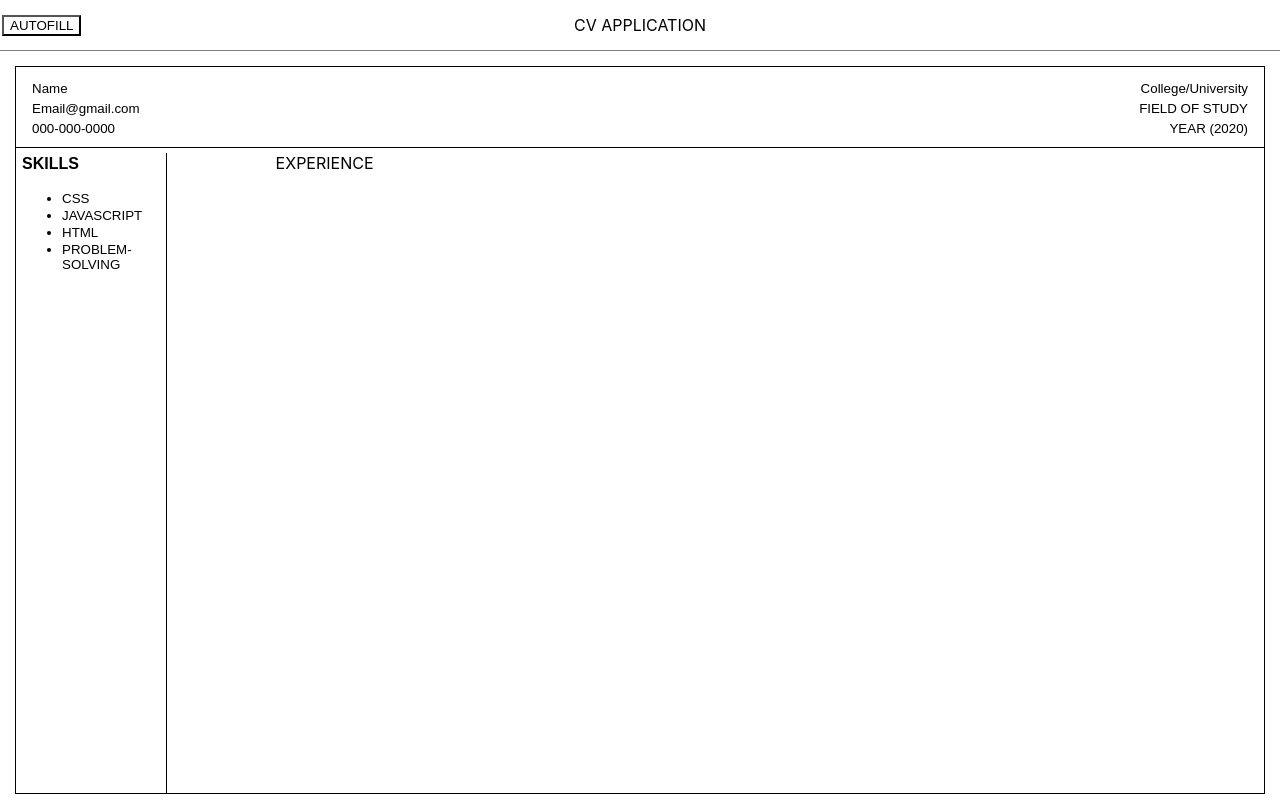
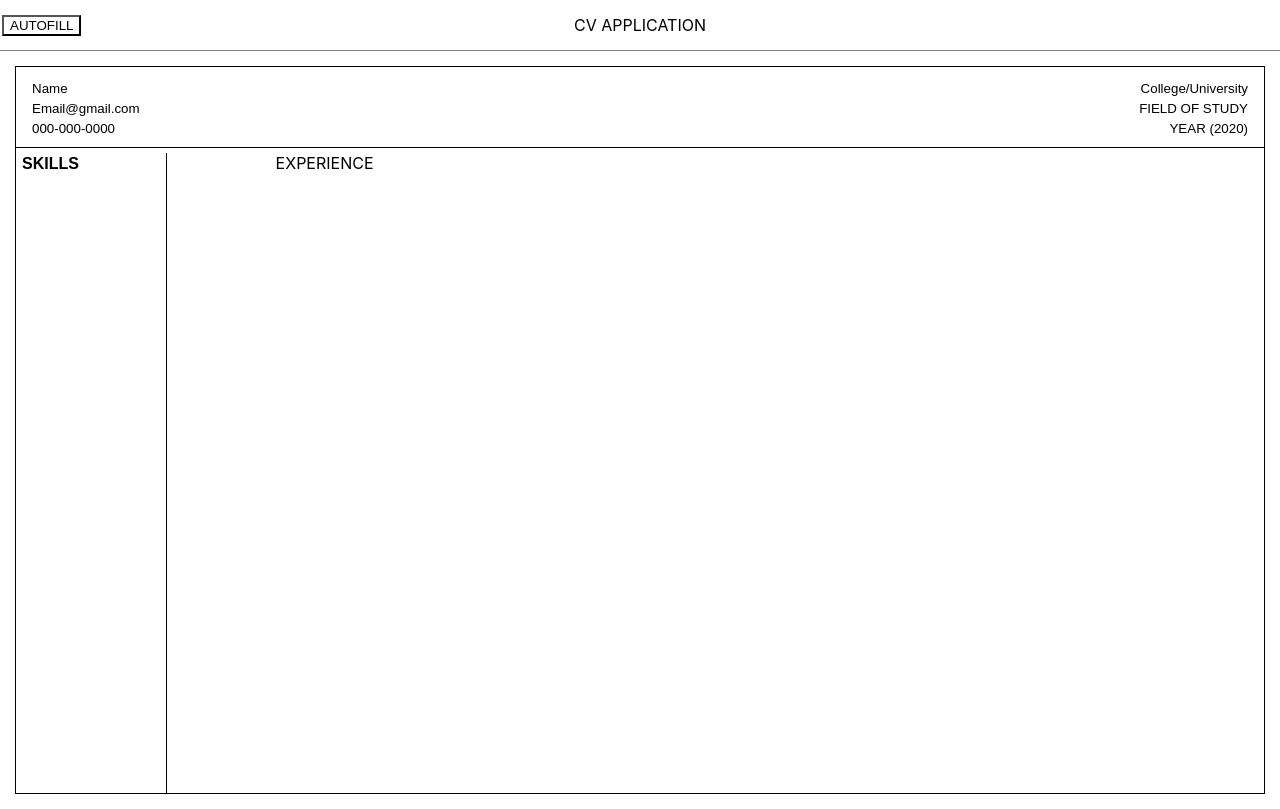
Before and after one commit to jw287962/cv-project, a React (Create React App) app: page / in a window 1280 px wide. Built offline with nearby package versions, Linux system fonts and the light colour scheme.

Commit message:
autofill for skills working, removed console log

```diff
--- a/src/App.js
+++ b/src/App.js
@@ -11,7 +11,7 @@ class App extends React.Component {
     this.state = {
       personal: {name: "Name", email: "Email@gmail.com", phone: "000-000-0000"},
       university: {school: "College/University", major: "FIELD OF STUDY", graduation: "YEAR (2020)"},
-      skills: ['CSS','JAVASCRIPT','HTML','PROBLEM-SOLVING'],
+      skills: [],
       experience: [{company: "",title: "", task: []}],
       button: true,
     }
--- a/src/component/Skills.js
+++ b/src/component/Skills.js
@@ -45,8 +45,6 @@ class Skills extends React.Component{
     }
 
     this.saveSkillList= (e) =>{
-      console.log('save skills list')
-      console.log(this.state.newItem);
       if(this.state.newItem){
         this.setState({
           button: !this.state.button,
@@ -61,6 +59,16 @@ class Skills extends React.Component{
   }
   }
 
+  static getDerivedStateFromProps(props,state){
+    if(props.data !== state.data){
+    return {
+      data: props.data,
+      button: state.button,
+    }
+    }
+    return null;
+
+  }
 
   render(){
     return (
```
